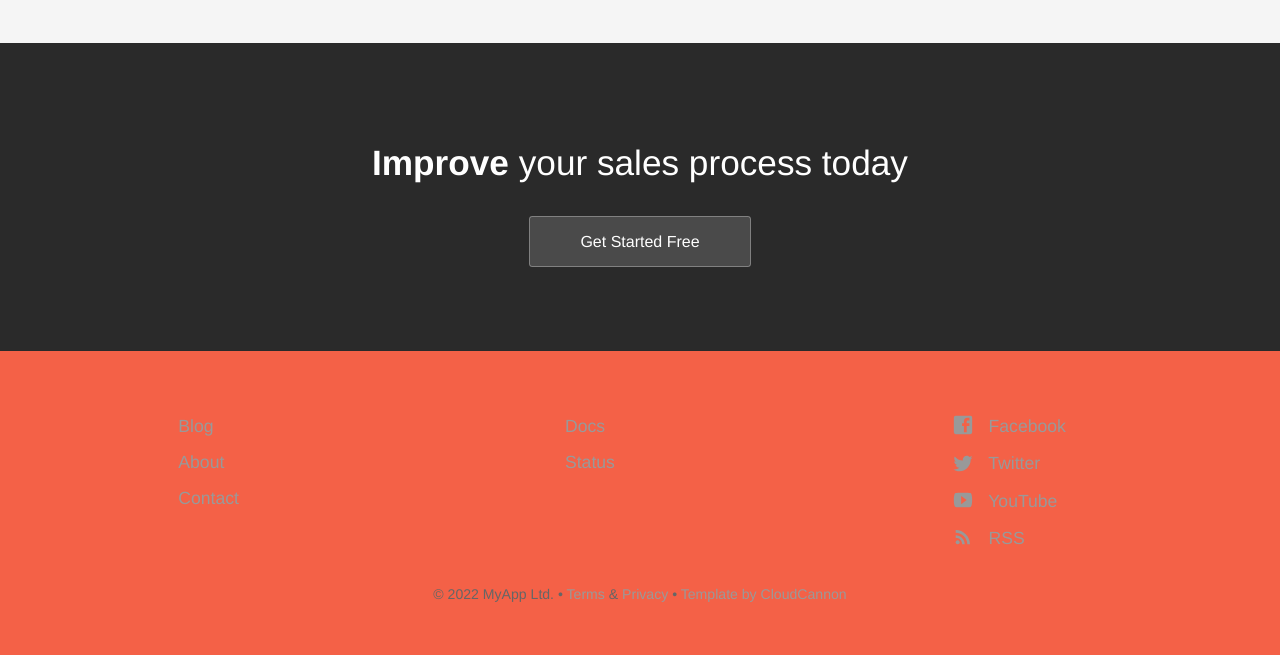
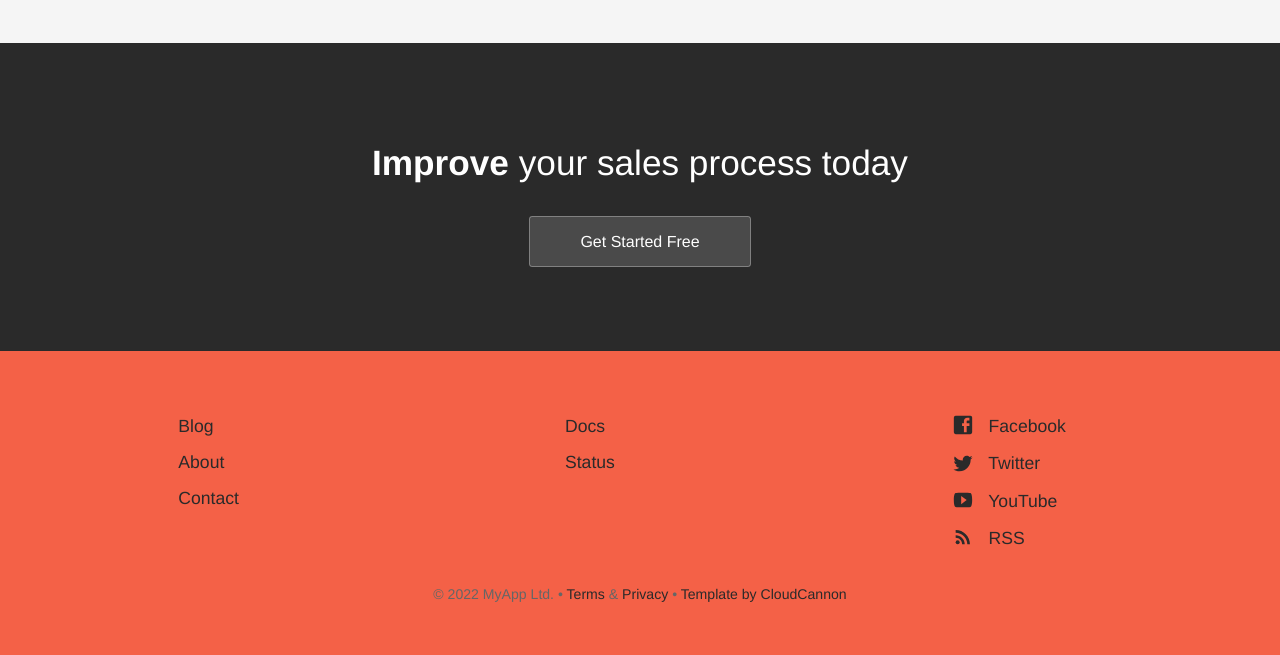
Before and after one commit to stepmolotov/wildfire_landingpage, a Jekyll site: the page built from index.html, in a window 1280 px wide. Shown: the part 2525-3180 px from the top of the page. Built offline with Jekyll 4.4.1, drawn with Linux system fonts in a browser that asks for light colours.

Commit message:
Update footer.scss

```diff
--- a/_sass/footer.scss
+++ b/_sass/footer.scss
@@ -21,7 +21,7 @@
 				text-decoration: none;
 			}
 			svg {
-				fill: #999;
+				fill: #2a2a2a; //#999;
 				margin-right: 10px;
 				transition: fill 0.2s ease;
 				vertical-align: middle;
@@ -85,7 +85,7 @@ footer {
 
 	&,
 	a {
-		color: #999;
+		color: #2a2a2a; //#999;
 	}
 
 	h2 {
```
